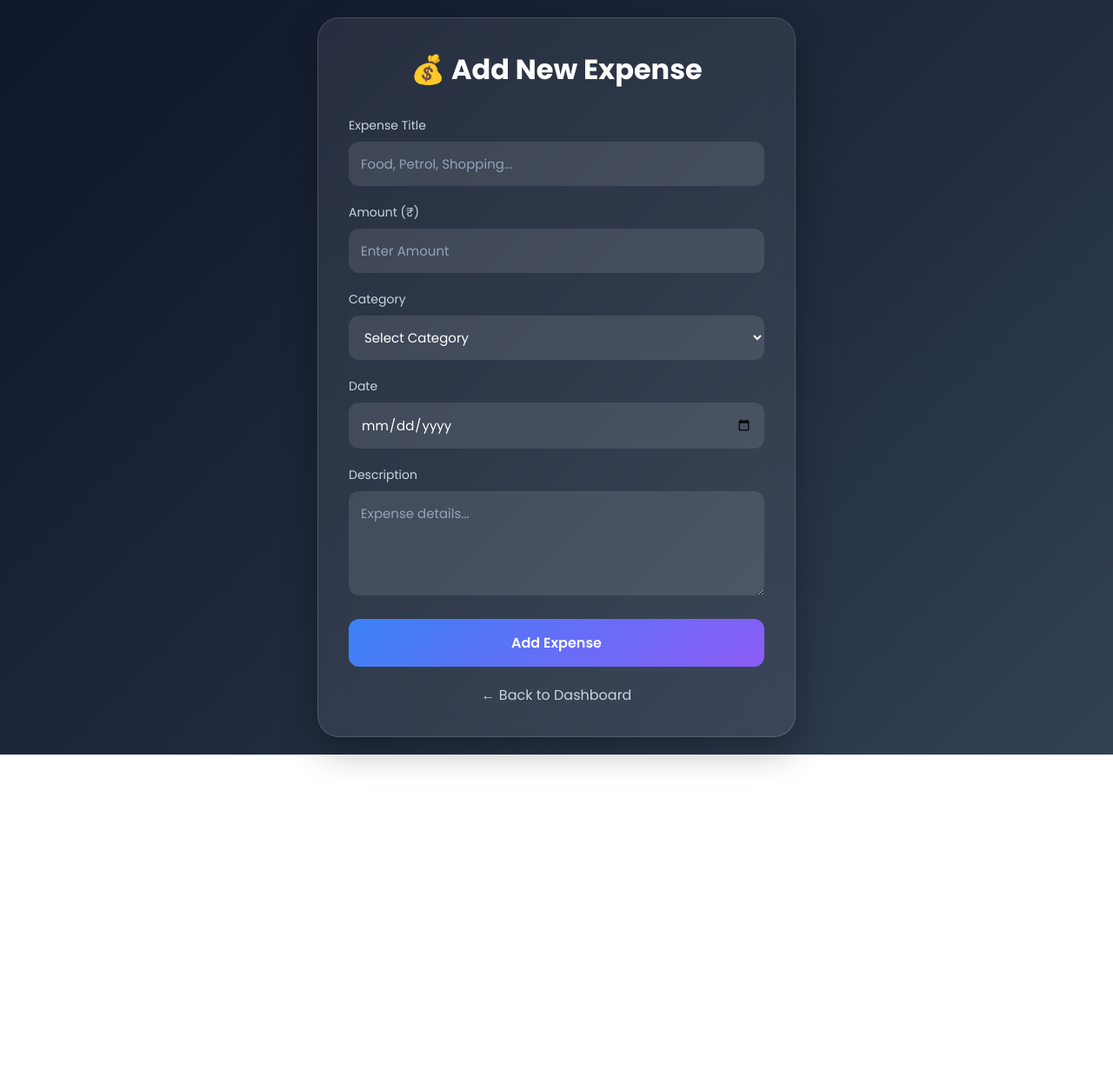
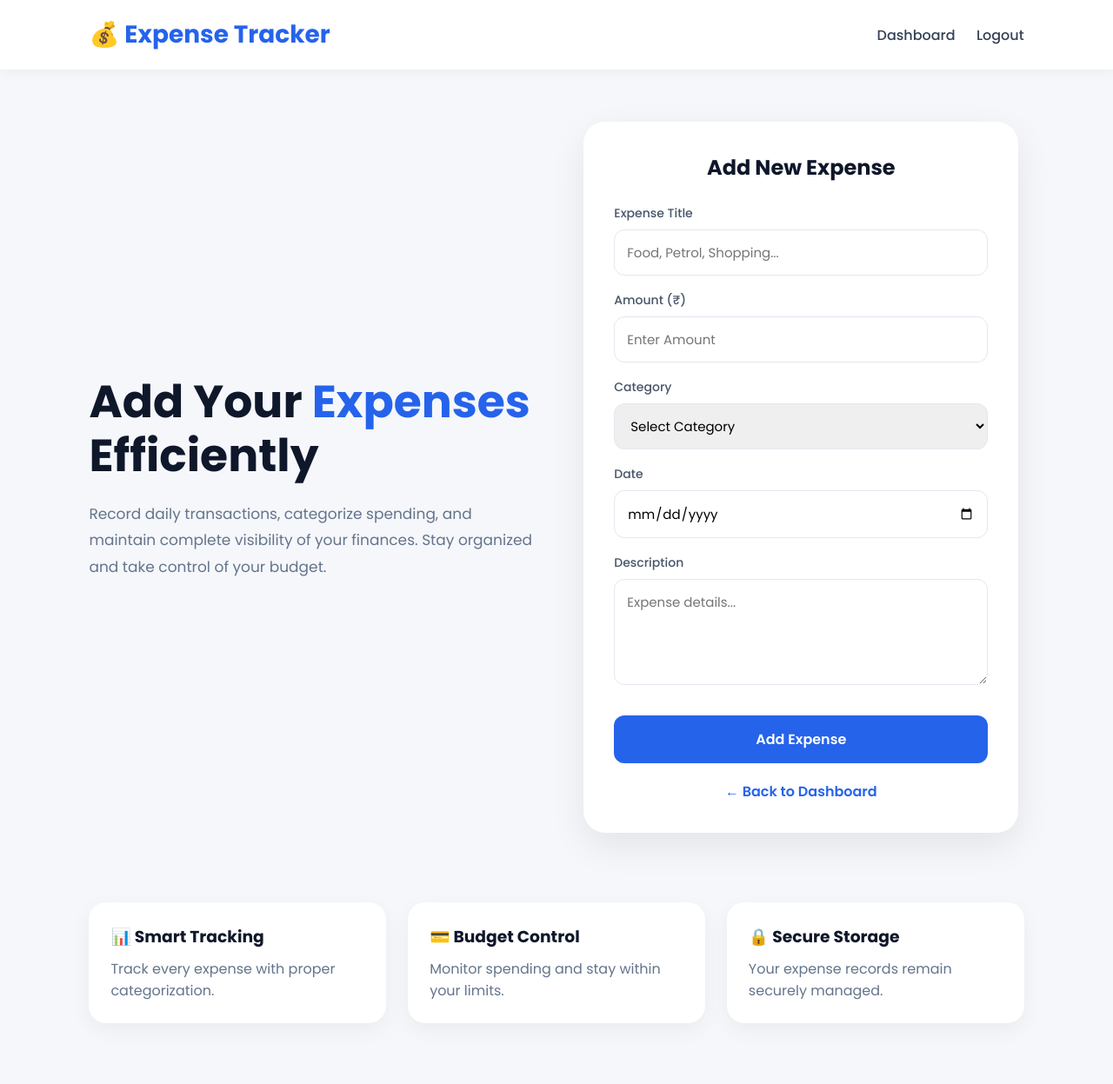
Before and after one commit to aarya17-tech/ExpenseTracker, a plain HTML site: page Frontend/create.html in a window 1280 px wide. Shown: the whole page at 87% size. Before the commit the page ends 868 px from the top, so only its background shows below. Drawn offline with Linux system fonts and the light colour scheme.

Commit message:
updated UI

```diff
--- a/Frontend/create.html
+++ b/Frontend/create.html
@@ -1,9 +1,9 @@
 <!DOCTYPE html>
-
 <html lang="en">
 <head>
 <meta charset="UTF-8">
 <meta name="viewport" content="width=device-width, initial-scale=1.0">
+
 <title>Add Expense | Expense Tracker</title>
 
 <link href="https://fonts.googleapis.com/css2?family=Poppins:wght@300;400;500;600;700&display=swap" rel="stylesheet">
@@ -18,41 +18,94 @@
 }
 
 body{
+    background:#f5f7fb;
     min-height:100vh;
+}
+
+/* NAVBAR */
+
+.navbar{
+    height:80px;
+    background:white;
+    box-shadow:0 2px 15px rgba(0,0,0,0.05);
+    display:flex;
+    justify-content:space-between;
+    align-items:center;
+    padding:0 8%;
+}
+
+.logo{
+    font-size:28px;
+    font-weight:700;
+    color:#2563eb;
+}
+
+.nav-links a{
+    text-decoration:none;
+    color:#334155;
+    margin-left:20px;
+    font-weight:500;
+}
+
+/* HERO */
+
+.hero{
+    padding:60px 8%;
+    display:grid;
+    grid-template-columns:1fr 1fr;
+    gap:50px;
+    align-items:center;
+}
+
+.hero-left h1{
+    font-size:52px;
+    line-height:1.2;
+    color:#0f172a;
+    margin-bottom:20px;
+}
+
+.hero-left span{
+    color:#2563eb;
+}
+
+.hero-left p{
+    color:#64748b;
+    font-size:17px;
+    line-height:1.8;
+}
+
+.hero-right{
     display:flex;
     justify-content:center;
-    align-items:center;
-    background:linear-gradient(135deg,#0f172a,#1e293b,#334155);
-    padding:20px;
 }
 
-.card{
+/* FORM CARD */
+
+.form-card{
     width:100%;
-    max-width:550px;
-    background:rgba(255,255,255,0.08);
-    backdrop-filter:blur(15px);
-    border:1px solid rgba(255,255,255,0.15);
+    max-width:500px;
+    background:white;
     border-radius:25px;
     padding:35px;
-    box-shadow:0 15px 40px rgba(0,0,0,0.3);
+    box-shadow:0 15px 40px rgba(0,0,0,0.08);
 }
 
-h2{
+.form-card h2{
     text-align:center;
-    color:white;
-    margin-bottom:30px;
-    font-size:2rem;
+    color:#0f172a;
+    margin-bottom:25px;
 }
 
 .form-group{
-    margin-bottom:20px;
+    margin-bottom:18px;
 }
 
 label{
     display:block;
-    color:#cbd5e1;
     margin-bottom:8px;
+    color:#475569;
     font-size:14px;
+    font-weight:500;
 }
 
 input,
@@ -60,27 +113,16 @@ select,
 textarea{
     width:100%;
     padding:14px;
-    border:none;
+    border:1px solid #e2e8f0;
     border-radius:12px;
-    background:rgba(255,255,255,0.1);
-    color:white;
     font-size:15px;
-}
-
-input::placeholder,
-textarea::placeholder{
-    color:#94a3b8;
 }
 
 input:focus,
 select:focus,
 textarea:focus{
     outline:none;
-    border:1px solid #3b82f6;
-}
-
-select option{
-    color:black;
+    border-color:#2563eb;
 }
 
 .btn-submit{
@@ -88,57 +130,140 @@ select option{
     padding:15px;
     border:none;
     border-radius:12px;
-    background:linear-gradient(135deg,#3b82f6,#8b5cf6);
+    background:#2563eb;
     color:white;
     font-size:16px;
     font-weight:600;
     cursor:pointer;
-    transition:0.3s;
+    margin-top:10px;
+    transition:.3s;
 }
 
 .btn-submit:hover{
-    transform:translateY(-3px);
+    background:#1d4ed8;
 }
 
 .back-link{
     display:block;
     text-align:center;
     margin-top:20px;
-    color:#cbd5e1;
     text-decoration:none;
+    color:#2563eb;
+    font-weight:600;
 }
 
-.back-link:hover{
-    color:white;
+/* FEATURES */
+
+.features{
+    padding:20px 8% 70px;
+}
+
+.features-grid{
+    display:grid;
+    grid-template-columns:repeat(auto-fit,minmax(250px,1fr));
+    gap:25px;
+}
+
+.feature{
+    background:white;
+    padding:25px;
+    border-radius:20px;
+    box-shadow:0 8px 25px rgba(0,0,0,0.05);
+}
+
+.feature h3{
+    color:#0f172a;
+    margin-bottom:10px;
+}
+
+.feature p{
+    color:#64748b;
+}
+
+@media(max-width:900px){
+
+.hero{
+    grid-template-columns:1fr;
+}
+
+.hero-left{
+    text-align:center;
+}
+
+.hero-left h1{
+    font-size:40px;
+}
+
 }
 
 </style>
-
 </head>
 
 <body>
 
-<div class="card">
+<nav class="navbar">
 
+    <div class="logo">
+        💰 Expense Tracker
+    </div>
 
-<h2>💰 Add New Expense</h2>
+    <div class="nav-links">
+        <a href="/">Dashboard</a>
+        <a href="/logout">Logout</a>
+    </div>
+
+</nav>
+
+<section class="hero">
+
+    <div class="hero-left">
+
+        <h1>
+            Add Your <span>Expenses</span>
+            Efficiently
+        </h1>
+
+        <p>
+            Record daily transactions, categorize spending,
+            and maintain complete visibility of your finances.
+            Stay organized and take control of your budget.
+        </p>
+
+    </div>
+
+    <div class="hero-right">
+
+        <div class="form-card">
+
+            <h2>Add New Expense</h2>
 
             <form action="/create" method="POST">
 
                 <div class="form-group">
                     <label>Expense Title</label>
-        <input type="text" name="title" placeholder="Food, Petrol, Shopping..." required>
+                    <input
+                        type="text"
+                        name="title"
+                        placeholder="Food, Petrol, Shopping..."
+                        required>
                 </div>
 
                 <div class="form-group">
                     <label>Amount (₹)</label>
-        <input type="number" name="amount" placeholder="Enter Amount" required>
+                    <input
+                        type="number"
+                        name="amount"
+                        placeholder="Enter Amount"
+                        required>
                 </div>
 
                 <div class="form-group">
                     <label>Category</label>
+
                     <select name="category" required>
+
                         <option value="">Select Category</option>
+
                         <option>Food</option>
                         <option>Travel</option>
                         <option>Shopping</option>
@@ -147,7 +272,9 @@ select option{
                         <option>Education</option>
                         <option>Healthcare</option>
                         <option>Others</option>
+
                     </select>
+
                 </div>
 
                 <div class="form-group">
@@ -157,21 +284,51 @@ select option{
 
                 <div class="form-group">
                     <label>Description</label>
-        <textarea name="description" rows="4" placeholder="Expense details..."></textarea>
+
+                    <textarea
+                        name="description"
+                        rows="4"
+                        placeholder="Expense details..."></textarea>
                 </div>
 
-    <button type="submit" class="btn-submit">
+                <button class="btn-submit" type="submit">
                     Add Expense
                 </button>
 
             </form>
 
-<a href="index.html" class="back-link">
+            <a href="/" class="back-link">
                 ← Back to Dashboard
             </a>
 
+        </div>
 
     </div>
 
+</section>
+
+<section class="features">
+
+    <div class="features-grid">
+
+        <div class="feature">
+            <h3>📊 Smart Tracking</h3>
+            <p>Track every expense with proper categorization.</p>
+        </div>
+
+        <div class="feature">
+            <h3>💳 Budget Control</h3>
+            <p>Monitor spending and stay within your limits.</p>
+        </div>
+
+        <div class="feature">
+            <h3>🔒 Secure Storage</h3>
+            <p>Your expense records remain securely managed.</p>
+        </div>
+
+    </div>
+
+</section>
+
 </body>
 </html>
```
Also changed, not shown: Frontend/signup.html (+175 -67 lines), 1 other file. Lines whose indentation alone changed are shown as unchanged.
